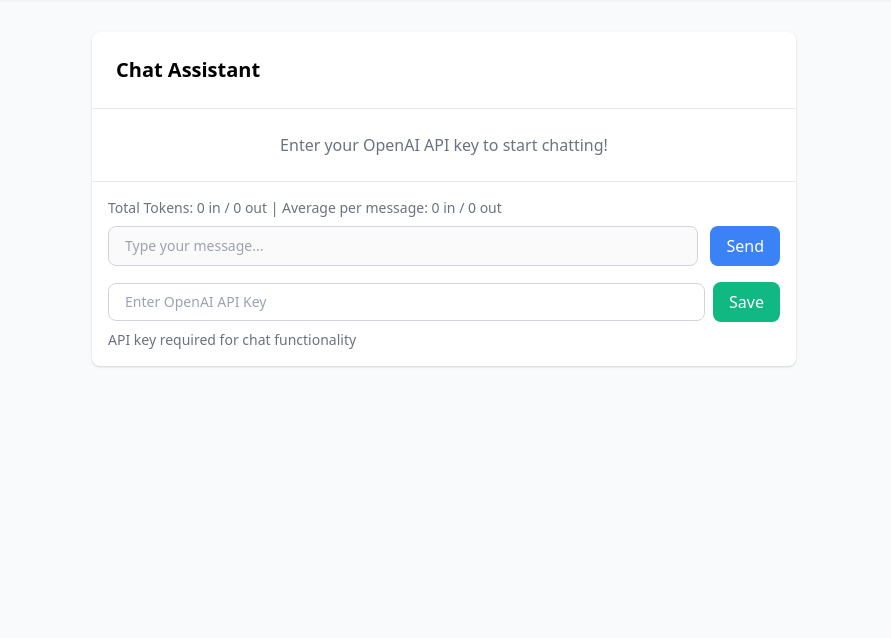
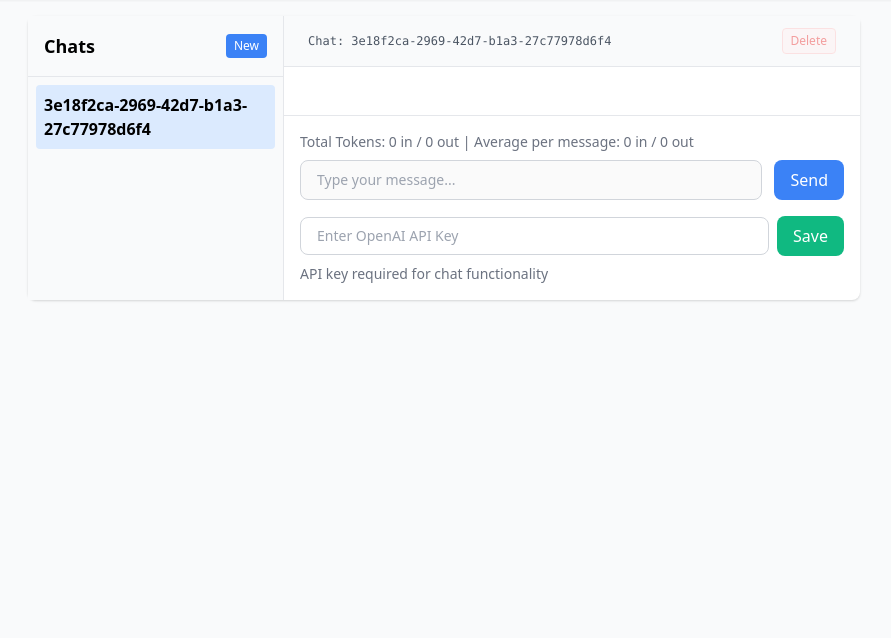
Before and after one commit to mrtoronto/corpotismbot, a Flask app: page /chat in a window 1280 px wide. Shown: the part 72-710 px from the top of the page, without its empty margins (196-1087 px from the left). Run offline with Flask 3, Linux system fonts and the light colour scheme.

Commit message:
Add multiple chats

```diff
--- a/static/js/chat.js
+++ b/static/js/chat.js
@@ -1,13 +1,13 @@
 class Chat {
     constructor() {
         this.apiKey = localStorage.getItem('openai_api_key');
-        this.conversationHistory = [];
-        this.totalInputTokens = 0;
-        this.totalOutputTokens = 0;
-        this.messageCount = 0;  // Track number of messages for average calculation
+        this.chats = this.loadChats(); // { guid: { messages: [], totalInputTokens, totalOutputTokens, messageCount } }
+        this.currentChatId = this.loadCurrentChatId();
         this.initializeElements();
         this.attachEventListeners();
         this.updateUIState();
+        this.renderChatList();
+        this.loadChatMessages();
     }
 
     initializeElements() {
@@ -21,7 +21,10 @@
         this.sendSpinner = document.getElementById('send-spinner');
         this.chatMessages = document.getElementById('chat-messages');
         this.welcomeMessage = document.getElementById('welcome-message');
-
+        this.chatList = document.getElementById('chat-list');
+        this.newChatBtn = document.getElementById('new-chat-btn');
+        this.currentChatGuid = document.getElementById('current-chat-guid');
+        this.deleteChatBtn = document.getElementById('delete-chat-btn');
         // Set initial API key if exists
         if (this.apiKey) {
             this.apiKeyInput.value = '********';
@@ -39,13 +42,146 @@
         this.chatInput.addEventListener('keypress', (e) => {
             if (e.key === 'Enter') this.sendMessage();
         });
+        if (this.newChatBtn) {
+            this.newChatBtn.addEventListener('click', () => this.createNewChat());
+        }
+        if (this.chatList) {
+            this.chatList.addEventListener('click', (e) => {
+                if (e.target && e.target.dataset && e.target.dataset.chatId) {
+                    this.switchChat(e.target.dataset.chatId);
+                }
+            });
+        }
+        if (this.deleteChatBtn) {
+            this.deleteChatBtn.addEventListener('click', () => this.deleteCurrentChat());
+        }
     }
 
+    // --- Chat Storage ---
+    loadChats() {
+        const chats = localStorage.getItem('chats');
+        if (chats) {
+            const parsed = JSON.parse(chats);
+            // Migrate old format if needed
+            for (const guid in parsed) {
+                if (Array.isArray(parsed[guid])) {
+                    parsed[guid] = {
+                        messages: parsed[guid],
+                        totalInputTokens: 0,
+                        totalOutputTokens: 0,
+                        messageCount: 0
+                    };
+                }
+            }
+            return parsed;
+        }
+        // If no chats, create one
+        const guid = this.generateGUID();
+        const initial = {};
+        initial[guid] = { messages: [], totalInputTokens: 0, totalOutputTokens: 0, messageCount: 0 };
+        localStorage.setItem('chats', JSON.stringify(initial));
+        localStorage.setItem('currentChatId', guid);
+        return initial;
+    }
+    saveChats() {
+        localStorage.setItem('chats', JSON.stringify(this.chats));
+    }
+    loadCurrentChatId() {
+        let id = localStorage.getItem('currentChatId');
+        if (!id || !this.chats[id]) {
+            id = Object.keys(this.chats)[0];
+            localStorage.setItem('currentChatId', id);
+        }
+        return id;
+    }
+    saveCurrentChatId() {
+        localStorage.setItem('currentChatId', this.currentChatId);
+    }
+    generateGUID() {
+        return 'xxxxxxxx-xxxx-4xxx-yxxx-xxxxxxxxxxxx'.replace(/[xy]/g, function(c) {
+            var r = Math.random() * 16 | 0, v = c === 'x' ? r : (r & 0x3 | 0x8);
+            return v.toString(16);
+        });
+    }
+
+    // --- Chat List UI ---
+    renderChatList() {
+        if (!this.chatList) return;
+        this.chatList.innerHTML = '';
+        Object.keys(this.chats).forEach(guid => {
+            const li = document.createElement('li');
+            li.className = `p-2 rounded cursor-pointer ${guid === this.currentChatId ? 'bg-blue-100 font-bold' : 'hover:bg-gray-200'}`;
+            li.textContent = guid;
+            li.dataset.chatId = guid;
+            this.chatList.appendChild(li);
+        });
+        // Update chat header
+        if (this.currentChatGuid) {
+            this.currentChatGuid.textContent = `Chat: ${this.currentChatId}`;
+        }
+        // Disable delete button if only one chat
+        if (this.deleteChatBtn) {
+            this.deleteChatBtn.disabled = Object.keys(this.chats).length <= 1;
+            this.deleteChatBtn.classList.toggle('opacity-50', this.deleteChatBtn.disabled);
+        }
+    }
+
+    createNewChat() {
+        const guid = this.generateGUID();
+        this.chats[guid] = { messages: [], totalInputTokens: 0, totalOutputTokens: 0, messageCount: 0 };
+        this.currentChatId = guid;
+        this.saveChats();
+        this.saveCurrentChatId();
+        this.renderChatList();
+        this.loadChatMessages();
+    }
+
+    switchChat(guid) {
+        if (!this.chats[guid]) return;
+        this.currentChatId = guid;
+        this.saveCurrentChatId();
+        this.renderChatList();
+        this.loadChatMessages();
+    }
+
+    deleteCurrentChat() {
+        const chatIds = Object.keys(this.chats);
+        if (chatIds.length <= 1) return; // Don't delete last chat
+        delete this.chats[this.currentChatId];
+        // Pick another chat to switch to
+        const nextId = chatIds.find(id => id !== this.currentChatId) || Object.keys(this.chats)[0];
+        this.currentChatId = nextId;
+        this.saveChats();
+        this.saveCurrentChatId();
+        this.renderChatList();
+        this.loadChatMessages();
+    }
+
+    // --- Chat Message UI ---
+    loadChatMessages() {
+        if (!this.chatMessages) return;
+        this.chatMessages.innerHTML = '';
+        const chat = this.chats[this.currentChatId] || { messages: [], totalInputTokens: 0, totalOutputTokens: 0, messageCount: 0 };
+        const messages = chat.messages;
+        this.totalInputTokens = chat.totalInputTokens || 0;
+        this.totalOutputTokens = chat.totalOutputTokens || 0;
+        this.messageCount = chat.messageCount || 0;
+        if (messages.length === 0 && this.welcomeMessage) {
+            this.welcomeMessage.style.display = '';
+        } else if (this.welcomeMessage) {
+            this.welcomeMessage.style.display = 'none';
+        }
+        messages.forEach(msg => {
+            this.addMessageToChat(msg.role, msg.content, msg.tokens, false);
+        });
+        this.updateTotalTokens();
+    }
+
+    // --- UI State ---
     updateUIState() {
         const hasApiKey = Boolean(this.apiKey);
         this.chatInput.disabled = !hasApiKey;
         this.sendMessageBtn.disabled = !hasApiKey;
-
         if (hasApiKey) {
             this.welcomeMessage.textContent = "Ask me anything about the topics in the knowledge base!";
             if (this.apiKeySection) this.apiKeySection.style.display = 'none';
@@ -61,7 +197,6 @@
             this.apiKeyStatus.className = 'text-sm mt-2 text-red-500';
             return;
         }
-
         localStorage.setItem('openai_api_key', key);
         this.apiKey = key;
         this.apiKeyInput.value = '********';
@@ -74,7 +209,6 @@
     setLoading(isLoading) {
         this.chatInput.disabled = isLoading;
         this.sendMessageBtn.disabled = isLoading;
-
         if (isLoading) {
             this.sendText.classList.add('hidden');
             this.sendSpinner.classList.remove('hidden');
@@ -88,21 +222,13 @@
 
     async sendMessage() {
         if (!this.apiKey) return;
-
         const message = this.chatInput.value.trim();
         if (!message) return;
-
-        // Clear input
         this.chatInput.value = '';
-
-        // Add user message to chat
         this.addMessageToChat('user', message);
-
-        // Set loading state
+        this.saveMessage('user', message);
         this.setLoading(true);
-
         try {
-            // Send message to server
             const response = await fetch('/api/chat', {
                 method: 'POST',
                 headers: {
@@ -113,48 +239,41 @@
                     api_key: this.apiKey
                 })
             });
-
             if (!response.ok) {
                 throw new Error('Failed to get response from server');
             }
-
             const data = await response.json();
-
             if (data.error) {
                 throw new Error(data.error);
             }
-
-            // Extract the actual message content from the response
             const messageContent = data.choices?.[0]?.message?.content || 'No response content found';
-
-            // Add assistant response to chat
             this.addMessageToChat('assistant', messageContent, {
                 input: data.usage?.prompt_tokens || 0,
                 output: data.usage?.completion_tokens || 0
             });
-
-            // Update token counts
+            this.saveMessage('assistant', messageContent, {
+                input: data.usage?.prompt_tokens || 0,
+                output: data.usage?.completion_tokens || 0
+            });
             if (data.usage) {
                 this.totalInputTokens += data.usage.prompt_tokens || 0;
                 this.totalOutputTokens += data.usage.completion_tokens || 0;
                 this.messageCount++;
+                this.updateChatTokenCounts();
                 this.updateTotalTokens();
             }
-
         } catch (error) {
             console.error('Error in sendMessage:', error);
             this.addMessageToChat('error', 'Sorry, there was an error processing your message. Please try again.');
         } finally {
-            // Remove loading state
             this.setLoading(false);
             this.chatInput.focus();
         }
     }
 
-    addMessageToChat(role, content, tokens = null) {
+    addMessageToChat(role, content, tokens = null, scroll = true) {
         const messageDiv = document.createElement('div');
         messageDiv.className = 'mb-4';
-
         const messageContent = role === 'error'
             ? `<div class="bg-red-50 text-red-700 p-3 rounded-lg">${content}</div>`
             : `<div class="flex items-start">
@@ -167,14 +286,21 @@
                     ${this.formatMessage(content)}
                 </div>
                </div>`;
-
         messageDiv.innerHTML = messageContent;
         this.chatMessages.appendChild(messageDiv);
-        this.chatMessages.scrollTop = this.chatMessages.scrollHeight;
-
+        if (scroll) {
+            this.chatMessages.scrollTop = this.chatMessages.scrollHeight;
+        }
         if (tokens) {
             this.updateTotalTokens();
         }
+    }
+
+    saveMessage(role, content, tokens = null) {
+        const chat = this.chats[this.currentChatId];
+        if (!chat) return;
+        chat.messages.push({ role, content, tokens });
+        this.saveChats();
     }
 
     formatMessage(message) {
@@ -184,9 +310,17 @@
     updateTotalTokens() {
         const avgInputTokens = this.messageCount ? Math.round(this.totalInputTokens / this.messageCount) : 0;
         const avgOutputTokens = this.messageCount ? Math.round(this.totalOutputTokens / this.messageCount) : 0;
-
         document.getElementById('total-tokens').textContent =
             `Total Tokens: ${this.totalInputTokens} in / ${this.totalOutputTokens} out | Average per message: ${avgInputTokens} in / ${avgOutputTokens} out`;
+    }
+
+    updateChatTokenCounts() {
+        const chat = this.chats[this.currentChatId];
+        if (!chat) return;
+        chat.totalInputTokens = this.totalInputTokens;
+        chat.totalOutputTokens = this.totalOutputTokens;
+        chat.messageCount = this.messageCount;
+        this.saveChats();
     }
 }
 
--- a/templates/chat.html
+++ b/templates/chat.html
@@ -10,22 +10,40 @@
 {% block content %}
     <div class="min-h-screen">
         <!-- Main Content -->
-        <main class="max-w-3xl mx-auto px-4 py-8 sm:px-6 lg:px-8">
-            <div class="bg-white rounded-lg shadow">
-                <div class="p-6 border-b">
-                    <h2 class="text-xl font-semibold">Chat Assistant</h2>
-                </div>
-                <div class="chat-container flex flex-col h-[600px]">
-                    <div id="chat-messages" class="flex-1 p-6 overflow-y-auto space-y-4">
+        <main class="max-w-4xl mx-auto px-2 py-4 sm:px-6 lg:px-8">
+            <div class="bg-white rounded-lg shadow flex flex-col md:flex-row">
+                <!-- Sidebar for chat history -->
+                <aside class="w-full md:w-64 border-b md:border-b-0 md:border-r bg-gray-50 flex flex-col" id="sidebar">
+                    <div class="p-4 border-b flex items-center justify-between md:justify-between">
+                        <span class="font-semibold text-lg">Chats</span>
+                        <button id="toggle-sidebar" class="md:hidden text-gray-600 focus:outline-none" aria-label="Toggle chat list">
+                            <svg class="h-6 w-6" fill="none" stroke="currentColor" viewBox="0 0 24 24" xmlns="http://www.w3.org/2000/svg">
+                                <path stroke-linecap="round" stroke-linejoin="round" stroke-width="2" d="M4 6h16M4 12h16M4 18h16"></path>
+                            </svg>
+                        </button>
+                        <button id="new-chat-btn" class="bg-blue-500 text-white px-2 py-1 rounded hover:bg-blue-600 text-xs ml-2">New</button>
+                    </div>
+                    <ul id="chat-list" class="flex-1 overflow-y-auto p-2 space-y-1">
+                        <!-- Chat GUIDs will be rendered here -->
+                    </ul>
+                </aside>
+                <!-- Chat area -->
+                <div class="flex-1 flex flex-col h-[600px] min-h-[400px]">
+                    <!-- Chat header -->
+                    <div class="flex items-center justify-between border-b px-3 sm:px-6 py-2 sm:py-3 bg-gray-50">
+                        <div class="font-mono text-xs text-gray-600 truncate" id="current-chat-guid">Chat: </div>
+                        <button id="delete-chat-btn" class="text-red-500 hover:text-red-700 text-xs px-2 py-1 rounded border border-red-200 bg-red-50">Delete</button>
+                    </div>
+                    <div id="chat-messages" class="flex-1 p-2 sm:p-6 overflow-y-auto space-y-4">
                         <div class="text-center text-gray-500" id="welcome-message">
                             Enter your OpenAI API key to start chatting!
                         </div>
                     </div>
-                    <div class="border-t p-4">
+                    <div class="border-t p-2 sm:p-4">
                         <div class="text-sm text-gray-500 mb-2 flex flex-wrap gap-2" id="total-tokens">
                             Total Tokens: 0 in / 0 out | Average per message: 0 in / 0 out
                         </div>
-                        <div class="flex space-x-3 mb-4">
+                        <div class="flex flex-col sm:flex-row space-y-2 sm:space-y-0 sm:space-x-3 mb-4">
                             <input type="text" id="chat-input" placeholder="Type your message..."
                                 class="flex-1 rounded-lg border border-gray-300 px-4 py-2 text-sm"
                             >
@@ -40,7 +58,7 @@
                             </button>
                         </div>
                         <div id="api-key-section" class="mt-4">
-                            <div class="flex items-center space-x-2">
+                            <div class="flex flex-col sm:flex-row items-stretch sm:items-center space-y-2 sm:space-y-0 sm:space-x-2">
                                 <input type="password" id="api-key-input" placeholder="Enter OpenAI API Key"
                                     class="flex-1 rounded-lg border border-gray-300 px-4 py-2 text-sm">
                                 <button id="save-api-key"
@@ -61,4 +79,26 @@
 
 {% block scripts %}
     <script src="{{ url_for('static', filename='js/chat.js') }}"></script>
+    <script>
+    // Mobile sidebar toggle
+    document.addEventListener('DOMContentLoaded', function() {
+        const sidebar = document.getElementById('sidebar');
+        const toggleBtn = document.getElementById('toggle-sidebar');
+        if (toggleBtn && sidebar) {
+            toggleBtn.addEventListener('click', function() {
+                sidebar.classList.toggle('hidden');
+            });
+        }
+        // Hide sidebar by default on mobile
+        function handleResize() {
+            if (window.innerWidth < 768) {
+                sidebar.classList.add('hidden');
+            } else {
+                sidebar.classList.remove('hidden');
+            }
+        }
+        window.addEventListener('resize', handleResize);
+        handleResize();
+    });
+    </script>
 {% endblock %}
```
